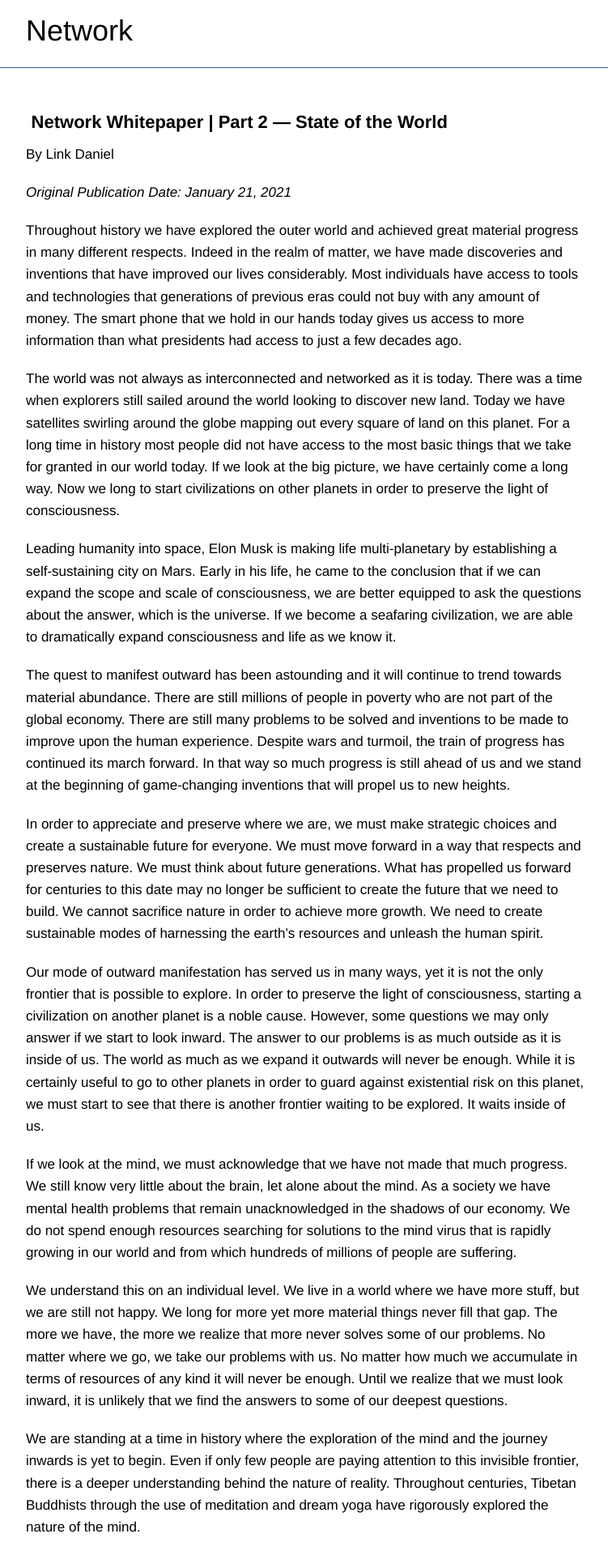
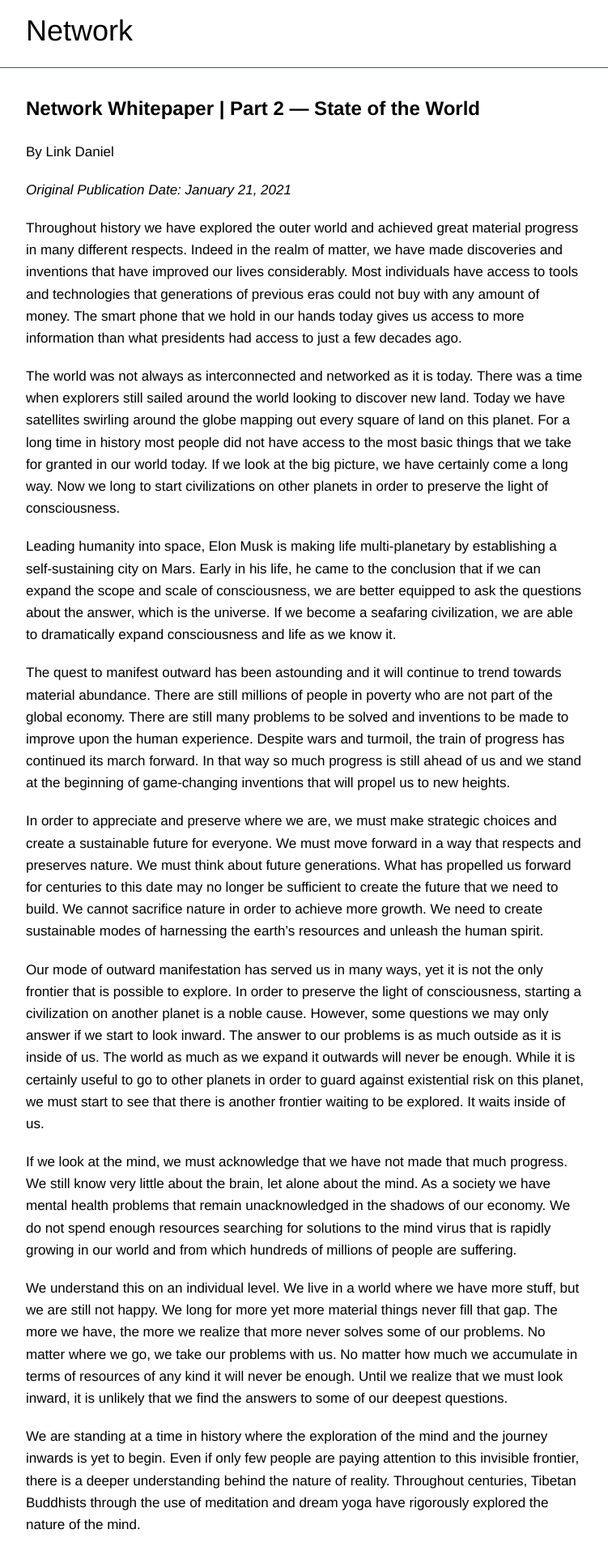
Before and after one commit to networkf/network.github.io, a Jekyll site: the page built from whitepaper21part2.md, in a window 1280 px wide. Shown: the top 1920 px of the page at 81% size, without its empty margins (243-994 px from the left). Built offline with Jekyll 4.4.1, drawn with Linux system fonts in a browser that asks for light colours; some web fonts are replaced; our own code applies the rules of GitHub Pages for plain Markdown files; the repository's description, which GitHub fills in, is left out.

Commit message:
Update whitepaper21part2.md

```diff
--- a/whitepaper21part2.md
+++ b/whitepaper21part2.md
@@ -6,7 +6,7 @@ layout: default
 </head>
 ---
 
-<h2>Network Whitepaper | Part 2 — State of the World</h2>
+<b><font size="5">Network Whitepaper | Part 2 — State of the World</font></b>
 
 By Link Daniel
 
```
